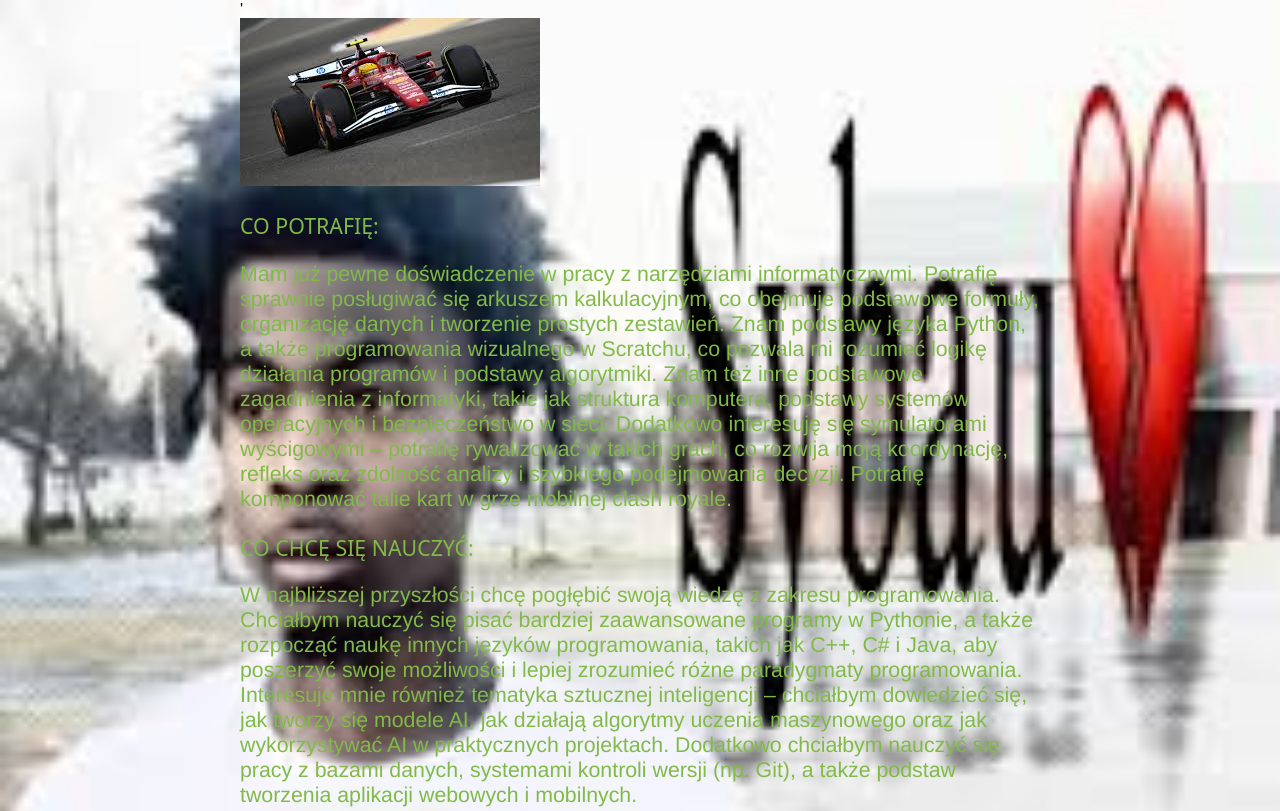
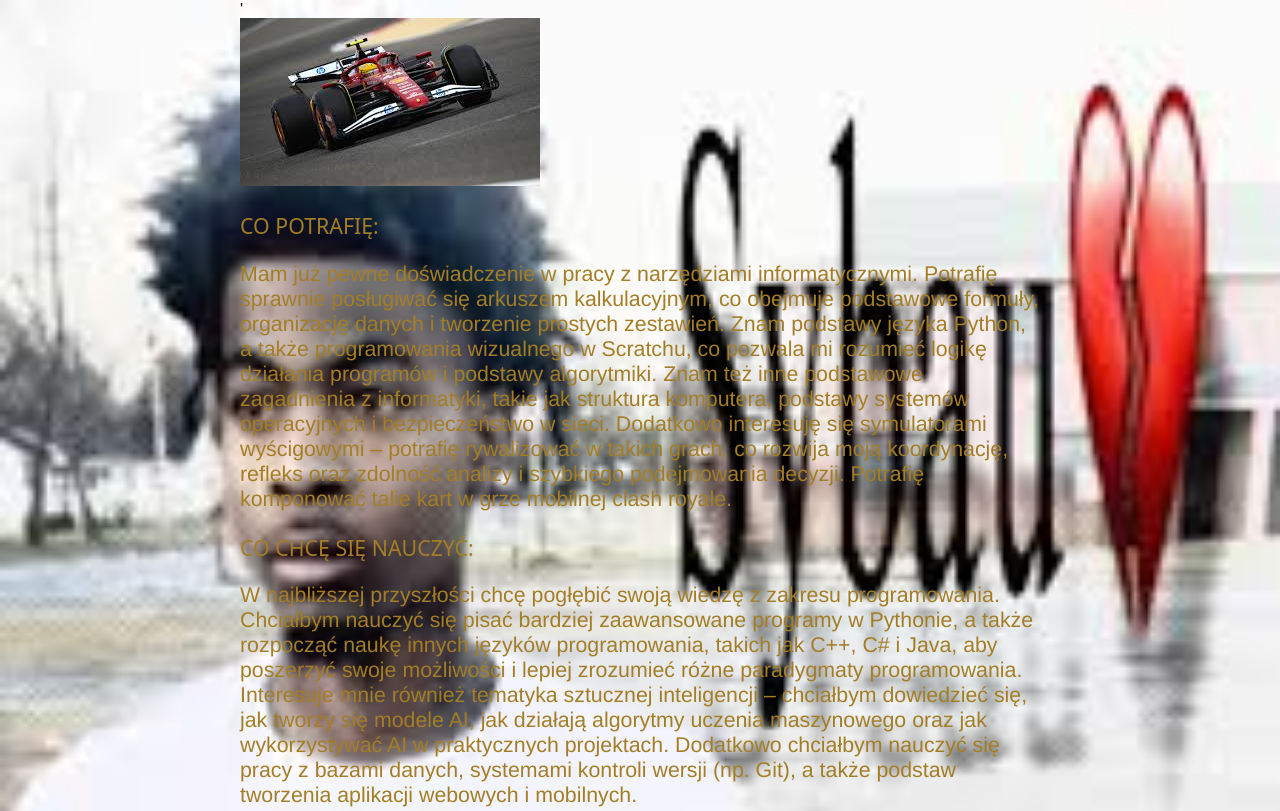
Before and after one commit to Laxy778/laxy778.github.io, a plain HTML site: page index.html in a window 1280 px wide. Shown: the top 811 px of the page. Drawn offline with Linux system fonts and the light colour scheme; a web font is replaced by a local one.

Commit message:
Update style.css

```diff
--- a/style.css
+++ b/style.css
@@ -1,6 +1,6 @@
 P
 {
-    color:rgb(129, 186, 72);
+    color:rgb(163, 126, 38);
     font-size: 16pt;
 }
 body
```
